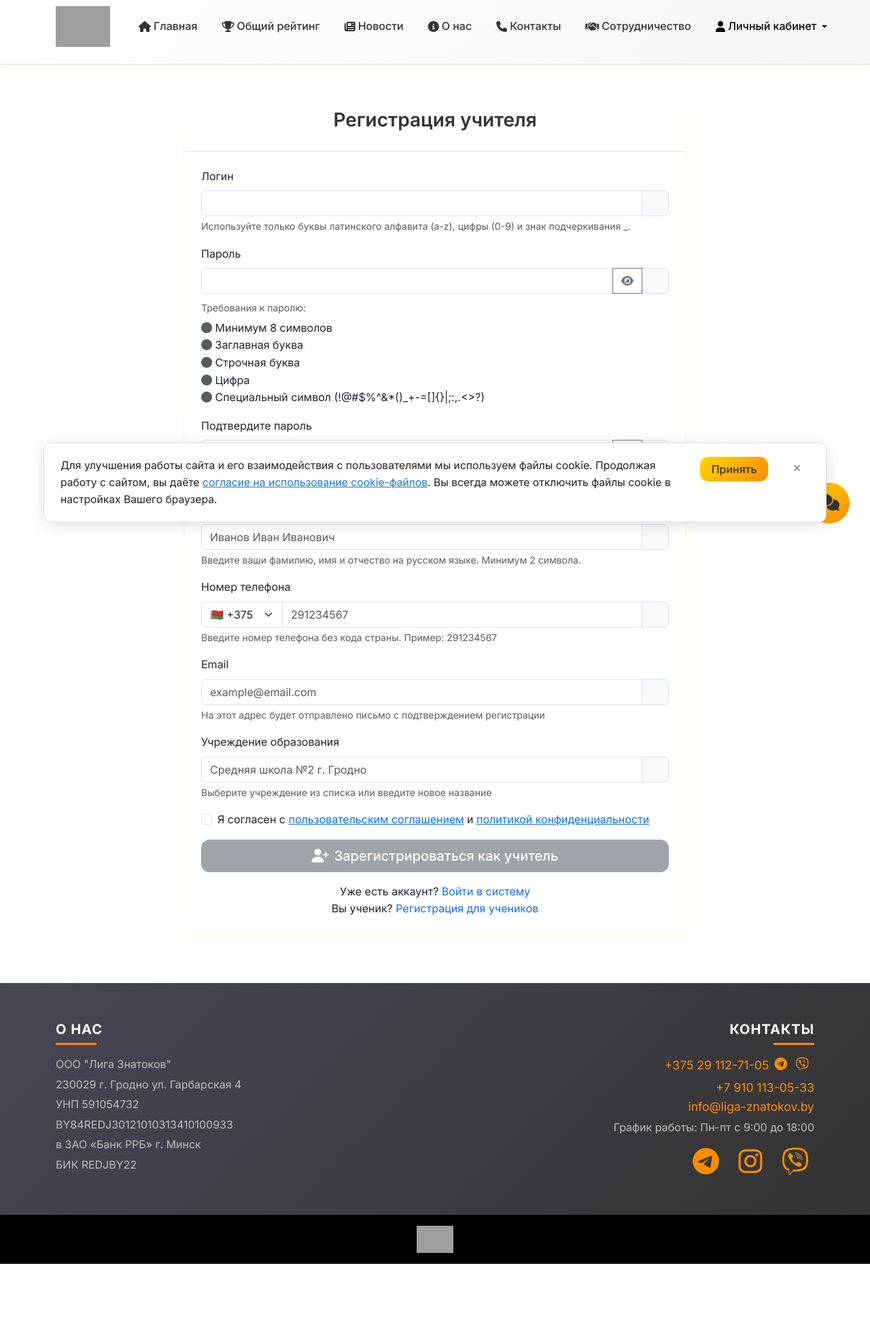
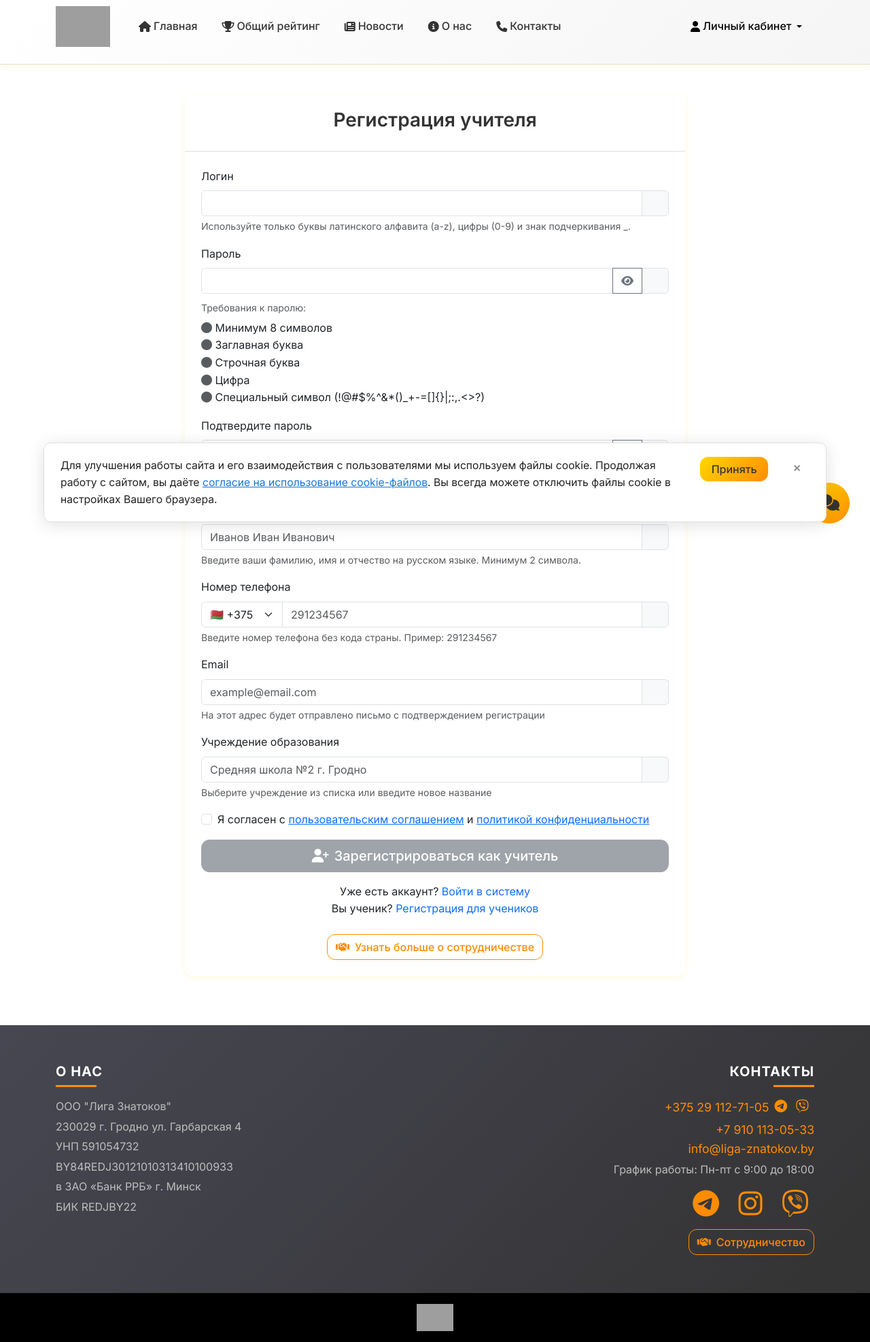
Before and after one commit to druswayne/math_tur, a Flask app: page /teacher-register in a window 1280 px wide. Shown: the whole page at 68% size. Before the commit the page ends 1859 px from the top, so only its background shows below. Run offline with Flask 2, Linux system fonts and the light colour scheme; data comes from the database, SQL or seed files in the repository; data that the repository does not hold is empty; grey boxes are pictures that could not be loaded.

Commit message:
сотруднечество

```diff
--- a/templates/base.html
+++ b/templates/base.html
@@ -724,11 +724,6 @@
                             <i class="fas fa-phone me-1"></i><span>Контакты</span>
                         </a>
                     </li>
-                    <li class="nav-item">
-                        <a class="nav-link" href="{{ url_for('cooperation') }}">
-                            <i class="fas fa-handshake me-1"></i><span>Сотрудничество</span>
-                        </a>
-                    </li>
                 </ul>
 
                 <!-- Правая часть меню (авторизация) -->
@@ -846,6 +841,12 @@
                         </a>
                         <a href="https://invite.viber.com/?g2=AQAjSIfh4z48bFUE74iwhGY3ZtO0mT426TeuB5Do1AJZ6MNN6JFeRMaGeOLDn28X" target="_blank" title="Viber" style="color:#FF8C00;">
                             <i class="fab fa-viber" style="font-size:2.5em"></i>
+                        </a>
+                    </div>
+
+                    <div class="mt-3">
+                        <a href="{{ url_for('cooperation') }}" class="btn btn-outline-warning" style="color: #FF8C00; border-color: #FF8C00;">
+                            <i class="fas fa-handshake me-2"></i>Сотрудничество
                         </a>
                     </div>
                 </div>
--- a/templates/index.html
+++ b/templates/index.html
@@ -341,11 +341,11 @@ document.addEventListener('DOMContentLoaded', function() {
 
     // Если пользователь не авторизован и еще не видел приветствие
     if (!isAuthenticated && !getCookie('welcomeModalShown')) {
-        // Показываем модальное окно через 1 секунду после загрузки страницы
+        // Показываем модальное окно через 10 секунд после загрузки страницы
         setTimeout(function() {
             const welcomeModal = new bootstrap.Modal(document.getElementById('welcomeModal'));
             welcomeModal.show();
-        }, 1000);
+        }, 10000);
     }
 
     // Функция для установки куки
--- a/templates/teacher_register.html
+++ b/templates/teacher_register.html
@@ -154,6 +154,12 @@
                         <p class="mb-0">Уже есть аккаунт? <a href="/login" class="text-decoration-none">Войти в систему</a></p>
                         <p class="mb-0">Вы ученик? <a href="/register" class="text-decoration-none">Регистрация для учеников</a></p>
                     </div>
+
+                    <div class="text-center mt-4">
+                        <a href="{{ url_for('cooperation') }}" class="btn btn-outline-warning cooperation-btn" style="color: #FF8C00; border-color: #FF8C00;">
+                            <i class="fas fa-handshake me-2"></i>Узнать больше о сотрудничестве
+                        </a>
+                    </div>
                 </div>
             </div>
         </div>
```
Also changed, not shown: other parts of templates/teacher_register.html (+4 -0 lines), templates/teacher_profile.html (+12 -3 lines).
